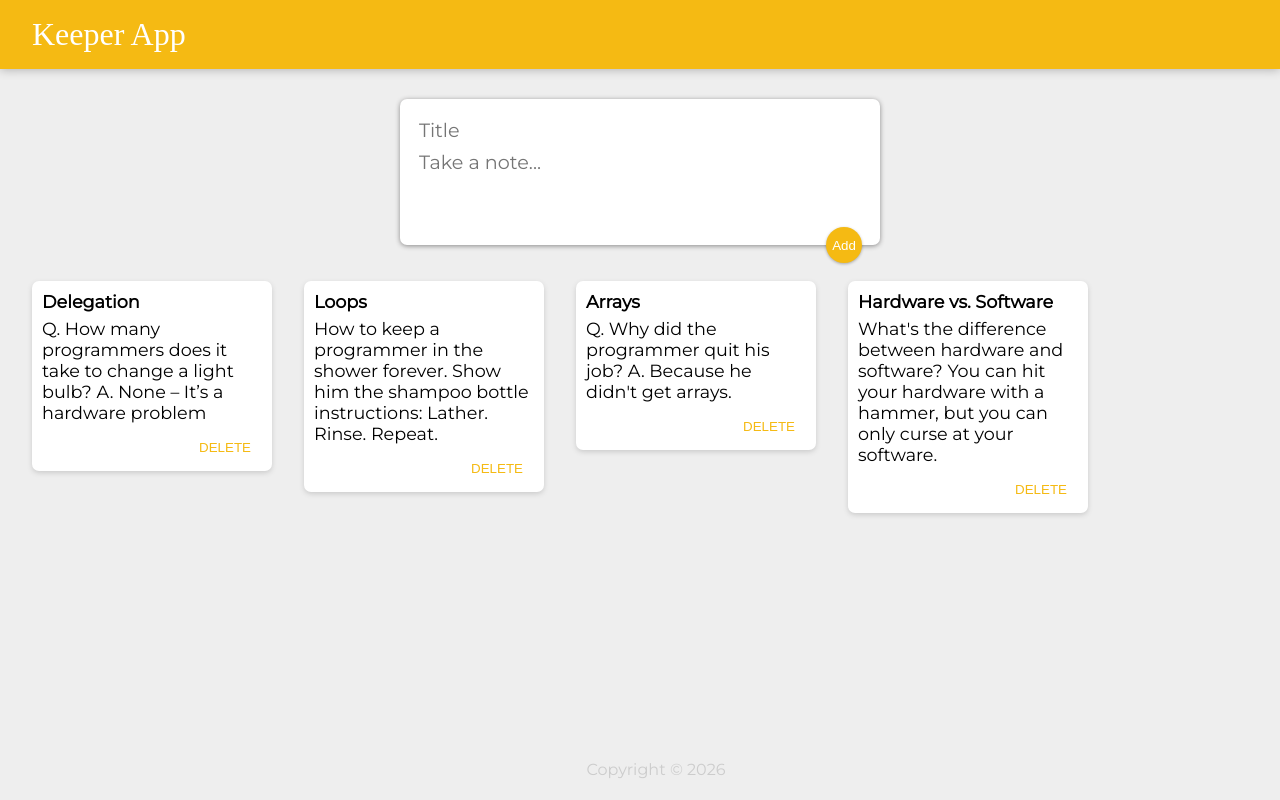
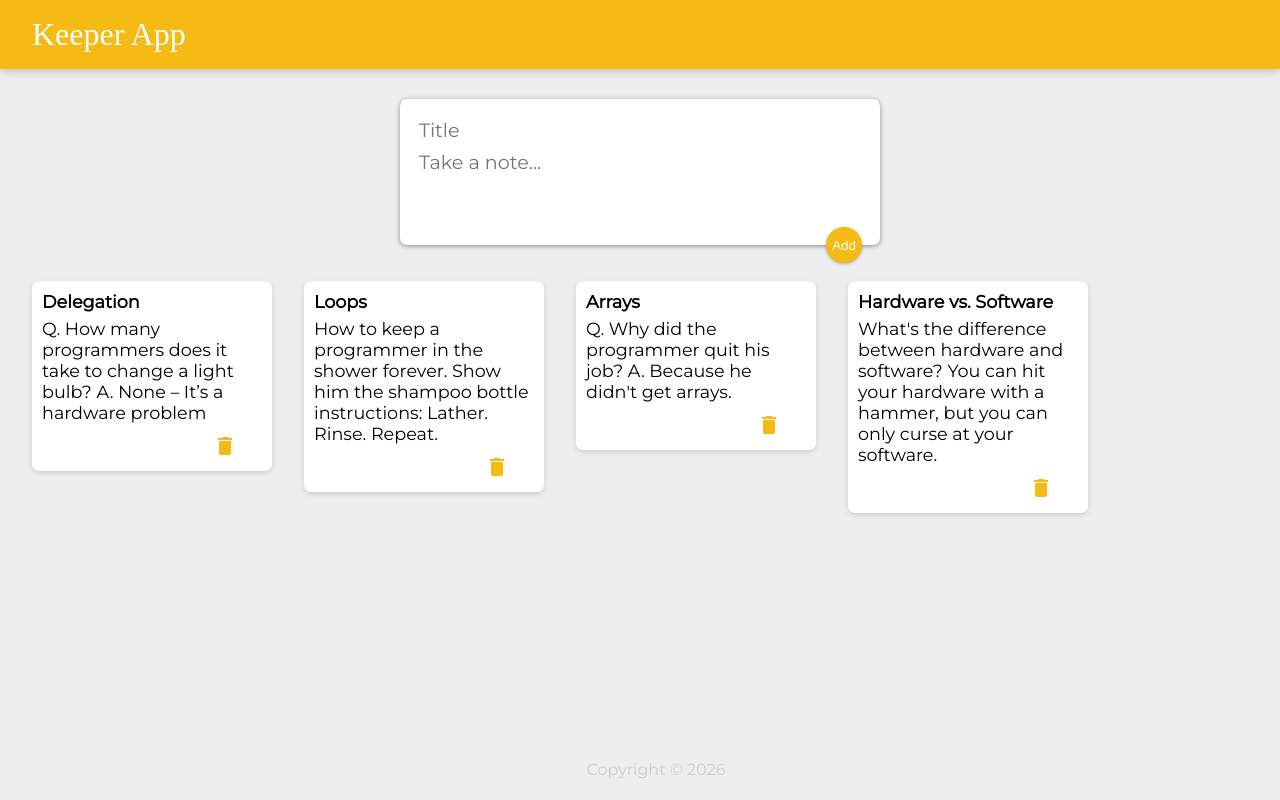
Before and after one commit to sahilkhan-777/keeper-app, a React (Vite) app: page / in a window 1280 px wide. Built offline with nearby package versions, Linux system fonts and the light colour scheme; a web font is replaced by a local one.

Commit message:
feat: Replace  delete button text with DeleteIcon from the material icons library

```diff
--- a/src/components/Note.jsx
+++ b/src/components/Note.jsx
@@ -1,14 +1,18 @@
+import DeleteIcon from "@mui/icons-material/Delete";
+
 function Note(props) {
   function handleClick() {
     props.onDelete(props.id);
   }
 
   return (
-    <div className="note">
-      <h1>{props.title}</h1>
-      <p>{props.content}</p>
-      <button onClick={handleClick}>DELETE</button>
-    </div>
+      <div className="note">
+        <h1>{props.title}</h1>
+        <p>{props.content}</p>
+        <button onClick={handleClick}>
+          <DeleteIcon />
+        </button>
+      </div>
   );
 }
 
```
